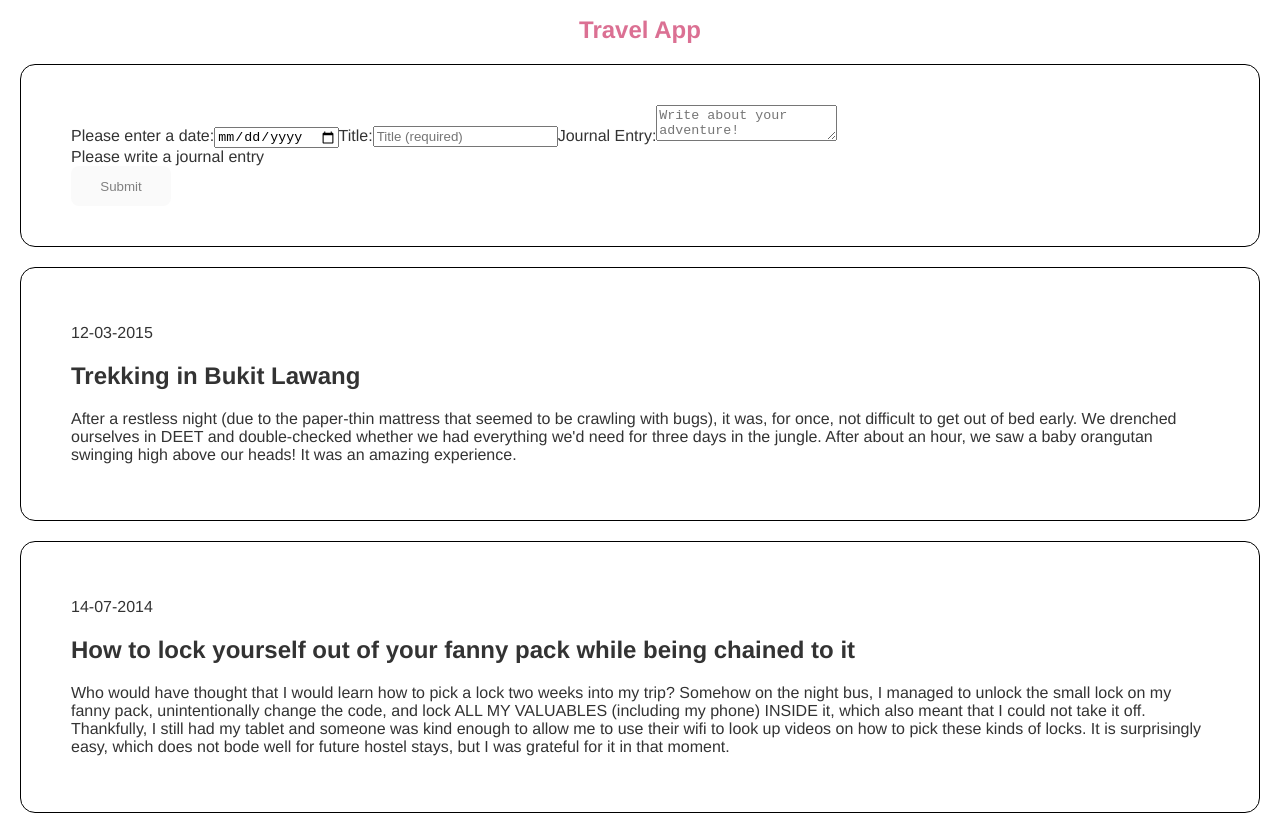
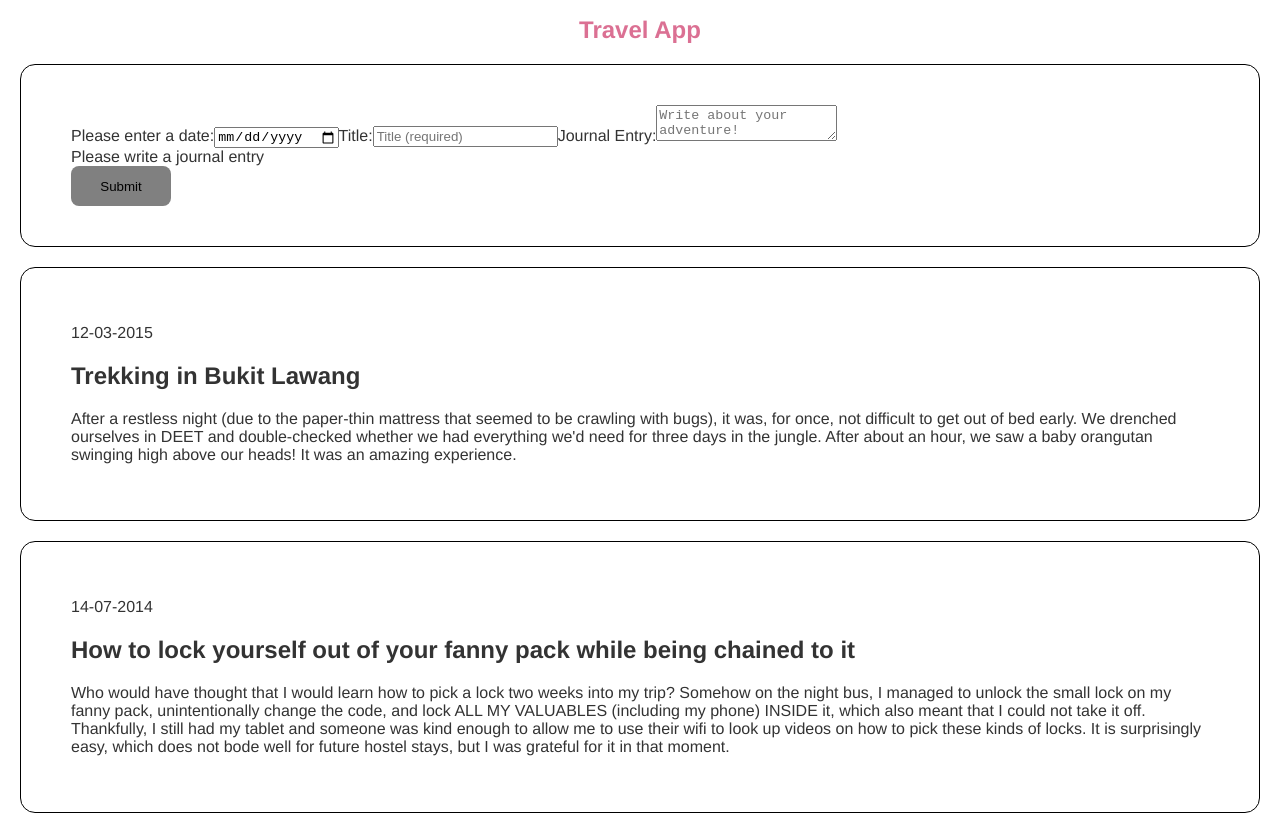
Before and after one commit to MaggieSchuetz/capstone-project, a React (Create React App) app: page / in a window 1280 px wide. Shown: the top 815 px of the page. Built offline with nearby package versions, Linux system fonts and the light colour scheme.

Commit message:
Add functionality: form creates newEntry. Remaining issues with preventing a submit when not all fields are filled out (buttonDisabled: button is not enabled right away; the if loop before creating a new component is also not working quite yet)

```diff
--- a/src/components/Form.js
+++ b/src/components/Form.js
@@ -8,7 +8,7 @@ function Form() {
   const [title, setTitle] = useState('');
   const [text, setText] = useState('');
   const [buttonDisabled, setButtonDisabled] = useState(true);
-  //const [messageDate, setMessageDate] = useState('');
+  const [message, setMessage] = useState('');
   const [messageTitle, setMessageTitle] = useState('');
   const [messageText, setMessageText] = useState(
     'Please write a journal entry'
@@ -16,53 +16,55 @@ function Form() {
 
   const handleDateChange = e => {
     setDate(e.target.value);
-    console.log(date);
-    // if (date === null) {
-    //   setButtonDisabled(true);
-    // } else {
-    //   setButtonDisabled(false);
-    //   console.log(date);
-    // }
+    enableButton();
   };
 
   const handleTitleChange = e => {
     setTitle(e.target.value);
-    console.log(title);
-    // if (title === '') {
-    //   setButtonDisabled(true);
-    // } else if (title.trim().length > 40) {
-    //   setButtonDisabled(true);
-    //   setMessageTitle('This title is too long');
-    // } else {
-    //   setButtonDisabled(false);
-    //   setMessageTitle(null);
-    // }
+    if (title.length > 40) {
+      setMessageTitle('This title is too long');
+    } else {
+      setMessageTitle(null);
+    }
+    enableButton();
   };
 
   const handleTextChange = e => {
     setText(e.target.value);
-    console.log(text);
-    // if (text === '') {
-    //   setButtonDisabled(true);
-    // } else {
-    //   setButtonDisabled(false);
     setMessageText(null);
-    // }
+    enableButton();
   };
 
-  if (date !== null && title !== '' && text !== '') {
-    setButtonDisabled(false);
+  const handleSubmit = e => {
+    e.preventDefault();
+    if (date === null || text === '' || title === '') {
+      setMessage('Please fill out all input fields!');
+    } else {
+      const newEntry = {
+        date,
+        title,
+        text,
+      };
+      console.log(newEntry);
+    }
+  };
+
+  function enableButton() {
+    if (date !== null && title !== '' && text !== '') {
+      setButtonDisabled(false);
+    } else setButtonDisabled(true);
   }
 
   return (
     <Card>
-      <form>
+      <form onSubmit={handleSubmit}>
         <label>
           Please enter a date:
           <input
             type="date"
             className="postDate"
             //value={date}
+            required
             onChange={handleDateChange}
           />
         </label>
@@ -73,7 +75,8 @@ function Form() {
             className="postTitle"
             placeholder="Title (required)"
             value={title}
-            onChange={e => setTitle(e.target.value)}
+            required
+            onChange={handleTitleChange} //{e => setTitle(e.target.value)}
           />
           {messageTitle && <div className="message">{messageTitle}</div>}
         </label>
@@ -84,6 +87,7 @@ function Form() {
             className="journalEntry"
             placeholder="Write about your adventure!"
             value={text}
+            required
             onChange={handleTextChange}
           />
           {messageText && <div className="message">{messageText}</div>}
--- a/src/components/shared/Button.js
+++ b/src/components/shared/Button.js
@@ -2,10 +2,10 @@ import React from 'react';
 import styled from 'styled-components';
 
 const StyledButton = styled.button`
-  color: hotpink;
+  background-color: hotpink;
   border: 0;
   border-radius: 8px;
-  color: #fff;
+  color: black;
   width: 100px;
   height: 40px;
   display: flex;
@@ -13,10 +13,10 @@ const StyledButton = styled.button`
   align-items: center;
 
   &:hover {
-    color: grey;
+    background-color: purple;
   }
   &:disabled {
-    color: grey;
+    background-color: grey;
   }
 `;
 
```
